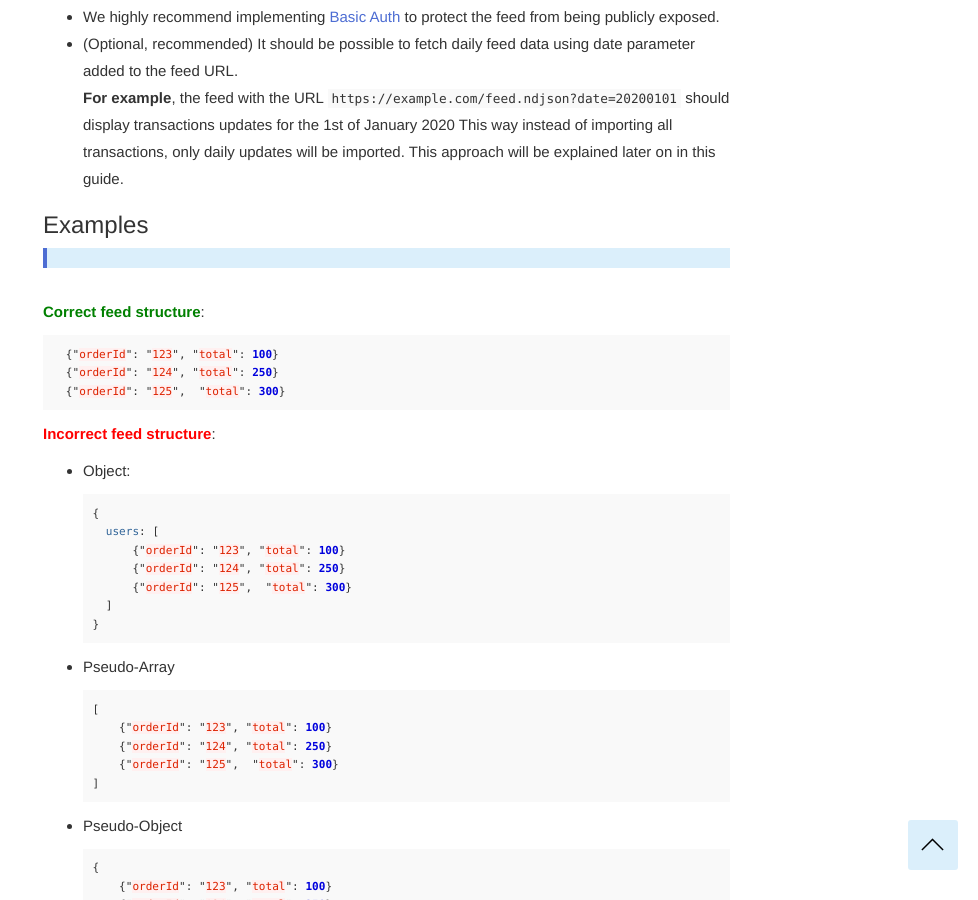
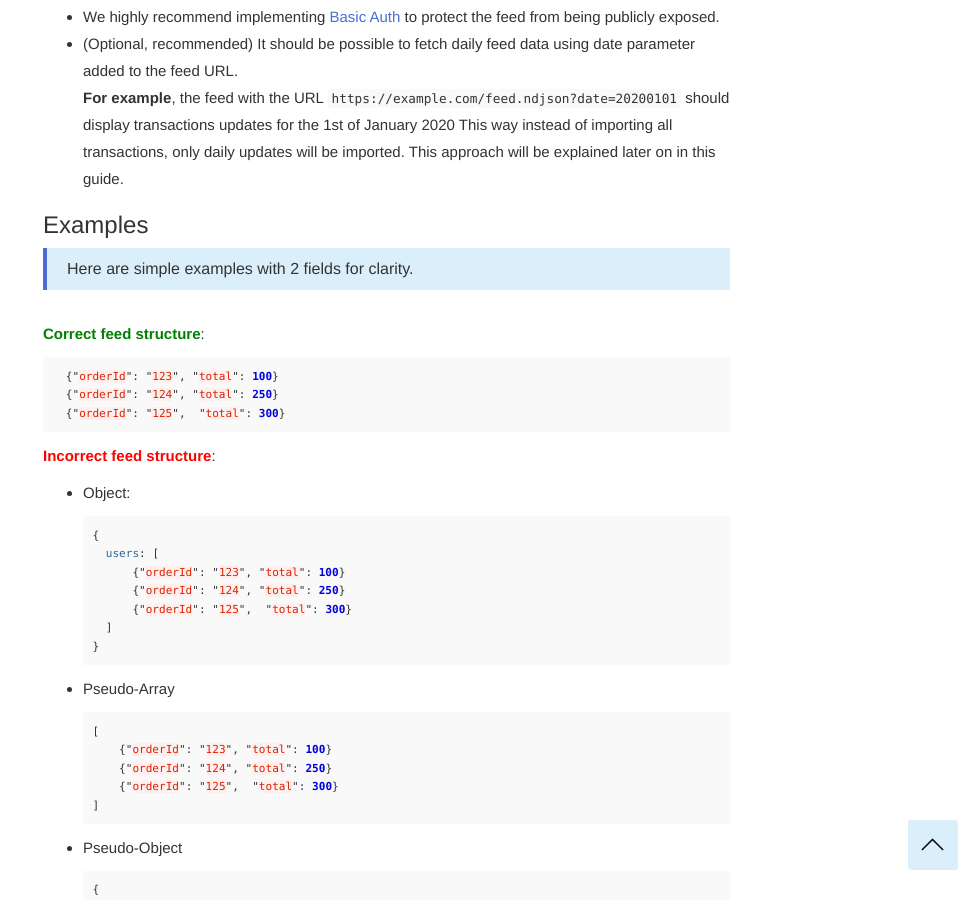
Before and after one commit to segmentstream-com/segmentstream-com.github.io, a Jekyll site: the page built from _docs/guides/json-feed-offline-data-import.md, in a window 1280 px wide and 900 px high, scrolled down 971 px. Shown: the whole window, without its empty margins (302-1280 px from the left). Built offline with Jekyll 4.4.1, drawn with Linux system fonts in a browser that asks for light colours; nearby versions of some CDN libraries.

Commit message:
+ clarity

```diff
--- a/_docs/guides/json-feed-offline-data-import.md
+++ b/_docs/guides/json-feed-offline-data-import.md
@@ -27,7 +27,7 @@ This way instead of importing all transactions, only daily updates will be impor
 
 ### Examples
 
->
+> Here are simple examples with 2 fields for clarity.
 
 <span style="color:green">**Correct feed structure**</span>:
 
```
